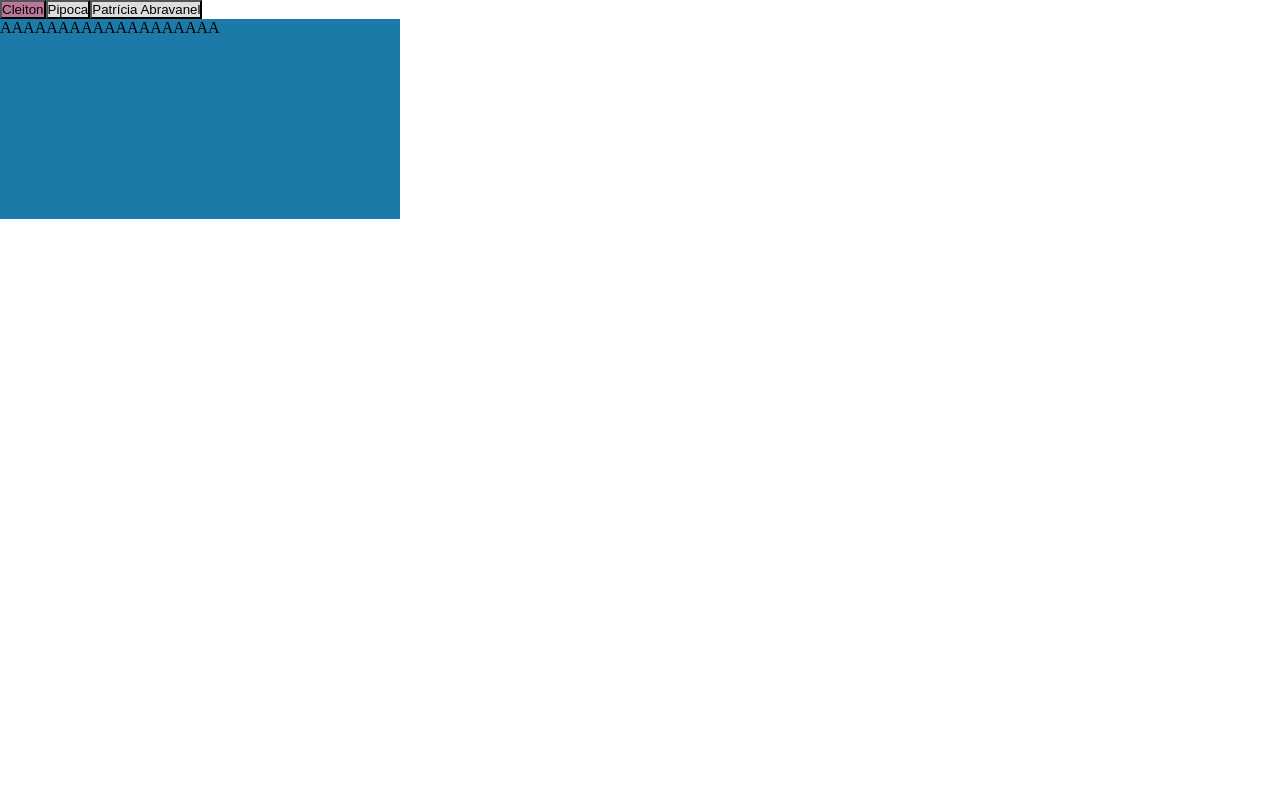
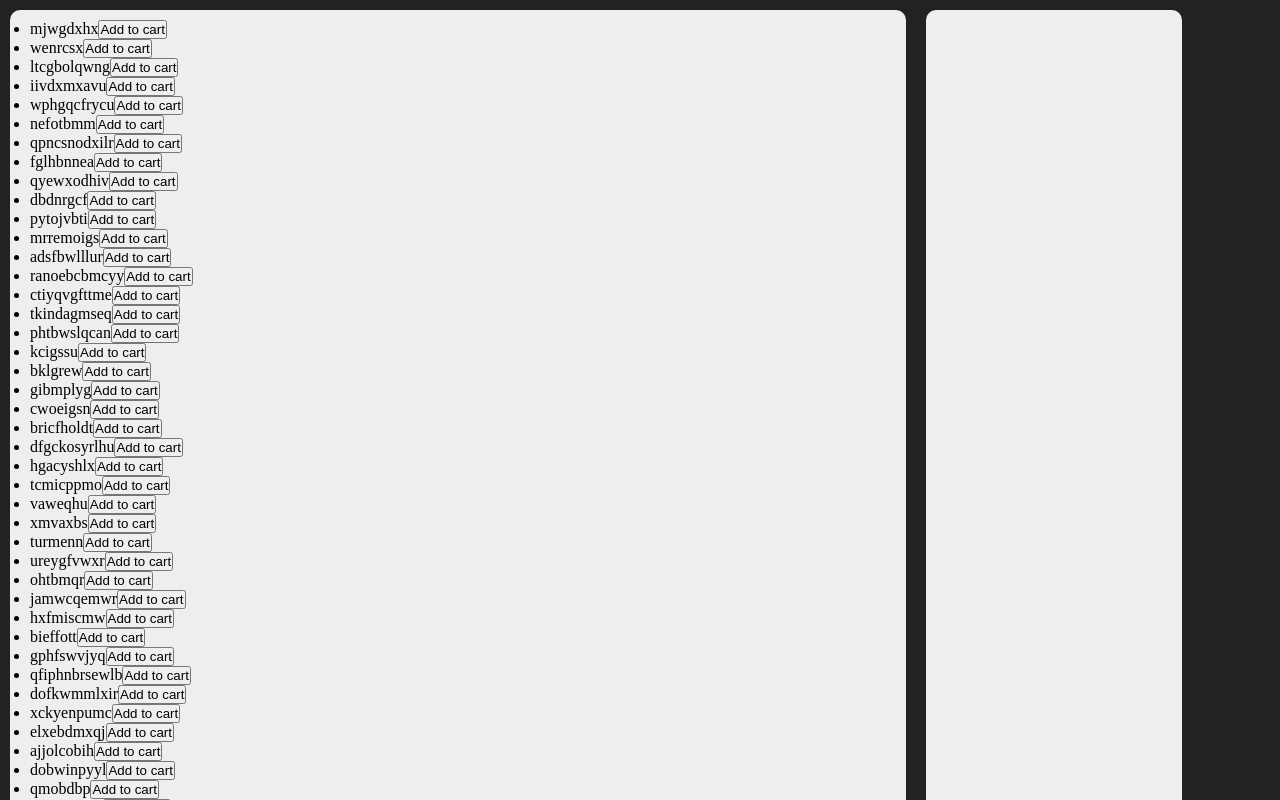
Before and after one commit to Gabriel-Malenowitch/Aprendendo-Redux, a React (Create React App) app: page / in a window 1280 px wide. Shown: the top 800 px of the page. Built offline with nearby package versions, Linux system fonts and the light colour scheme.

Commit message:
problemas atualização react component

```diff
--- a/package.json
+++ b/package.json
@@ -16,6 +16,7 @@
     "@types/react-dom": "^17.0.13",
     "react": "^17.0.2",
     "react-dom": "^17.0.2",
+    "react-redux": "^7.2.6",
     "react-scripts": "5.0.0",
     "typescript": "^4.6.2",
     "web-vitals": "^2.1.4"
--- a/src/App.tsx
+++ b/src/App.tsx
@@ -1,12 +1,12 @@
 import React from "react";
 import "./App.css";
 
-import { TabbedLayout } from "./projects";
+import { SuperStore } from "./projects";
 
 function App() {
 	return (
 		<>
-			<TabbedLayout/>
+			<SuperStore/>
 		</>
 	);
 }
--- /dev/null
+++ b/src/projects/data-generator/index.ts
@@ -0,0 +1 @@
+export * from "./simple";
--- /dev/null
+++ b/src/projects/data-generator/simple.ts
@@ -0,0 +1,12 @@
+export const alphabetic = ["a", "b", "c", "d", "e", "f", "g", "h", "i", "j", "k", "l", "m", "n", "o", "p", "q", "r", "s", "t", "u", "v", "w", "x", "y", "z"];
+export const getRandomArbitrary = (min: number, max: number): number => Math.floor(Math.random() * (max - min) + min);
+export const alphabeticGenerator = () => {
+	const generator = () => alphabetic[getRandomArbitrary(0, alphabetic.length-1)]; let text = "";
+	for(let i = 0; i < getRandomArbitrary(7, 15); i++) text += generator();
+	return text;
+};
+export const listAlphabeticGenerator = (size: number) => {
+	const list = [];
+	for(let i = 0; i < size; i++) list.push({id: i, word: alphabeticGenerator()});
+	return list;
+};
--- /dev/null
+++ b/src/projects/superStore/Cart.tsx
@@ -0,0 +1,35 @@
+import { styler } from "./style";
+import { connect, useSelector } from "react-redux";
+
+type listType = {
+    id: number,
+    word: string,
+    inCart: true | false,
+}
+type dataType = {
+    storeItems: listType[],
+    cartItems: listType[],
+}
+
+
+function Cart({data, dispatch}: any){
+// function Cart(){
+	// const data = useSelector((data: dataType)=>data);
+	console.log(data);
+	return (
+		<div style={styler.cartContainer}>
+			<ul>
+				{data.cartItems && data.cartItems.map((item: listType)=>{
+					return (
+						<li key={item.id}>
+							{item.word }
+						</li>
+					);
+				})}
+			</ul>
+		</div>
+	);
+}
+
+export default connect(data=>({data}))(Cart);
+// export default Cart;
--- /dev/null
+++ b/src/projects/superStore/Store.tsx
@@ -0,0 +1,35 @@
+import { useSelector, useDispatch } from "react-redux";
+import { addCart } from "./actions";
+import { styler } from "./style";
+
+type listType = {
+    id: number,
+    word: string,
+    inCart: true | false,
+}
+type dataType = {
+    storeItems: listType[],
+    cartItems: listType[],
+}
+
+function Store(){
+	const data = useSelector((data: dataType)=>data);
+	const dispatch = useDispatch();
+
+	return (
+		<div style={styler.storeContainer}>
+			<ul>
+				{data.storeItems && data.storeItems.map( (item: listType) => (
+					<li key={item.id}>
+						{item.word}
+						<button onClick={()=>dispatch(addCart(item))}>
+							Add to cart
+						</button>
+					</li>
+				))}
+			</ul>
+		</div>
+	);
+}
+
+export default Store;
--- /dev/null
+++ b/src/projects/superStore/actions.ts
@@ -0,0 +1,6 @@
+export const addCart = (data: any) => {
+	return {
+		type: "addCart",
+		item: data,
+	};
+};
--- a/src/projects/superStore/index.tsx
+++ b/src/projects/superStore/index.tsx
@@ -1,26 +1,16 @@
-import { createContext, useContext, useState} from "react";
-import { createStore } from "redux";
-
-
-const Context = createContext<null | any>(null);
-
-
-const INITIAL_STATE = {
-	cartItens: [],
-	storeItens: []
-};
-
-const store = createStore((state: any, actions: any)=>{
-
-
-	return state;
-});
+import Store from "./Store";
+import Cart from "./Cart";
+import { Provider } from "react-redux";
+import { store } from "./store-data";
+import { styler } from "./style";
 
 export function SuperStore(){
 	return (
-		<Context.Provider value={{}}>
-			{/* <Store /> */}
-			{/* <Cart/> */}
-		</Context.Provider>
+		<Provider store={store} >
+			<div style={styler.container}>
+				<Store/>
+				<Cart/>
+			</div>
+		</Provider>
 	);
 }
--- /dev/null
+++ b/src/projects/superStore/store-data.ts
@@ -0,0 +1,27 @@
+import { listAlphabeticGenerator } from "../data-generator";
+import { createStore } from "redux";
+
+
+
+let list = listAlphabeticGenerator(50);
+list = list.map(item=>({...item, inCart: false}));
+
+const INITIAL_STATE = {
+	storeItems: list,
+	cartItems: []
+};
+
+export const store = createStore((state: any = INITIAL_STATE, actions: any)=>{
+
+	switch(actions.type){
+	case "addCart":
+		actions.item.inCart = true;
+		state.cartItems.push(actions.item);
+		break;
+	}
+
+	console.log(actions);
+	console.log(state);
+
+	return state;
+});
--- /dev/null
+++ b/src/projects/superStore/style.ts
@@ -0,0 +1,22 @@
+export const styler = {
+	container: {
+		backgroundColor: "#222",
+		display: "flex",
+	},
+	storeContainer: {
+		width: "70%",
+		margin: 10,
+		padding: 10,
+		paddingLeft: 20,
+		borderRadius: 10,
+		backgroundColor: "#eee",
+	},
+	cartContainer: {
+		width: "20%",
+		margin: 10,
+		padding: 10,
+		paddingLeft: 20,
+		borderRadius: 10,
+		backgroundColor: "#eee",
+	}
+};
--- a/src/projects/tabbedLayout/index.tsx
+++ b/src/projects/tabbedLayout/index.tsx
@@ -104,7 +104,6 @@ function Tab({ children, label }: TabProps){
 		});
 		r();
 	}, []);
-	console.log("oi");
 
 	const changeTab = () => {
 		store.dispatch({
@@ -114,10 +113,6 @@ function Tab({ children, label }: TabProps){
 		});
 		r();
 	};
-
-
-
-
 	return (
 		<>
 			<button style={{backgroundColor: store.getState().activeTab === id ? "#b79" : "#ddd"}} onClick={changeTab}>{label}</button>
```
Also changed, not shown: 1 other file (tests, documents, lock files or other folders).
